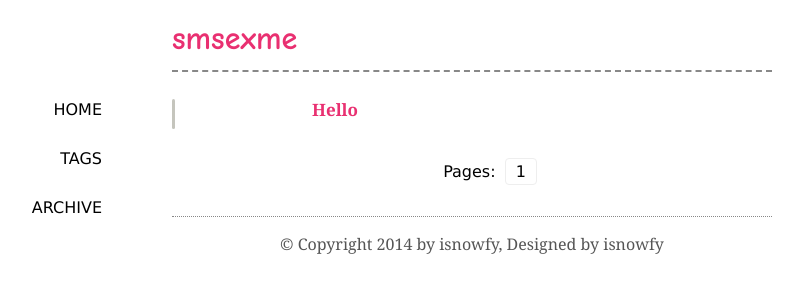
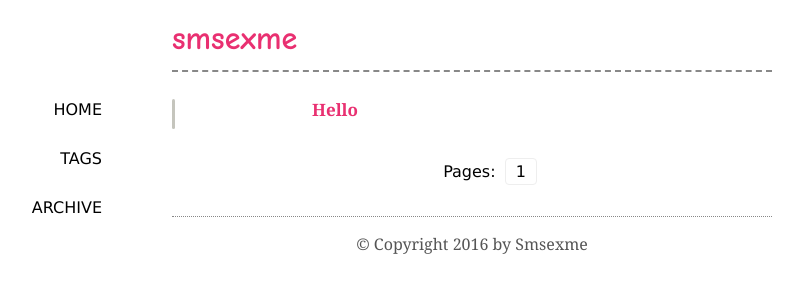
Before and after one commit to Smsexme/Smsexme.github.io, a plain HTML site: page index.html in a window 1280 px wide. Shown: the whole page, without its empty margins (168-971 px from the left). Drawn offline with Linux system fonts and the light colour scheme.

Commit message:
Update index.html

```diff
--- a/index.html
+++ b/index.html
@@ -32,7 +32,7 @@
     <div class="innermain" id="main">
     </div>
     <div class="footer">
-        <p>© Copyright 2014 by isnowfy, Designed by isnowfy</p>
+        <p>© Copyright 2016 by Smsexme</p>
     </div>
 </div>
 <script src="main.js"></script>
```
